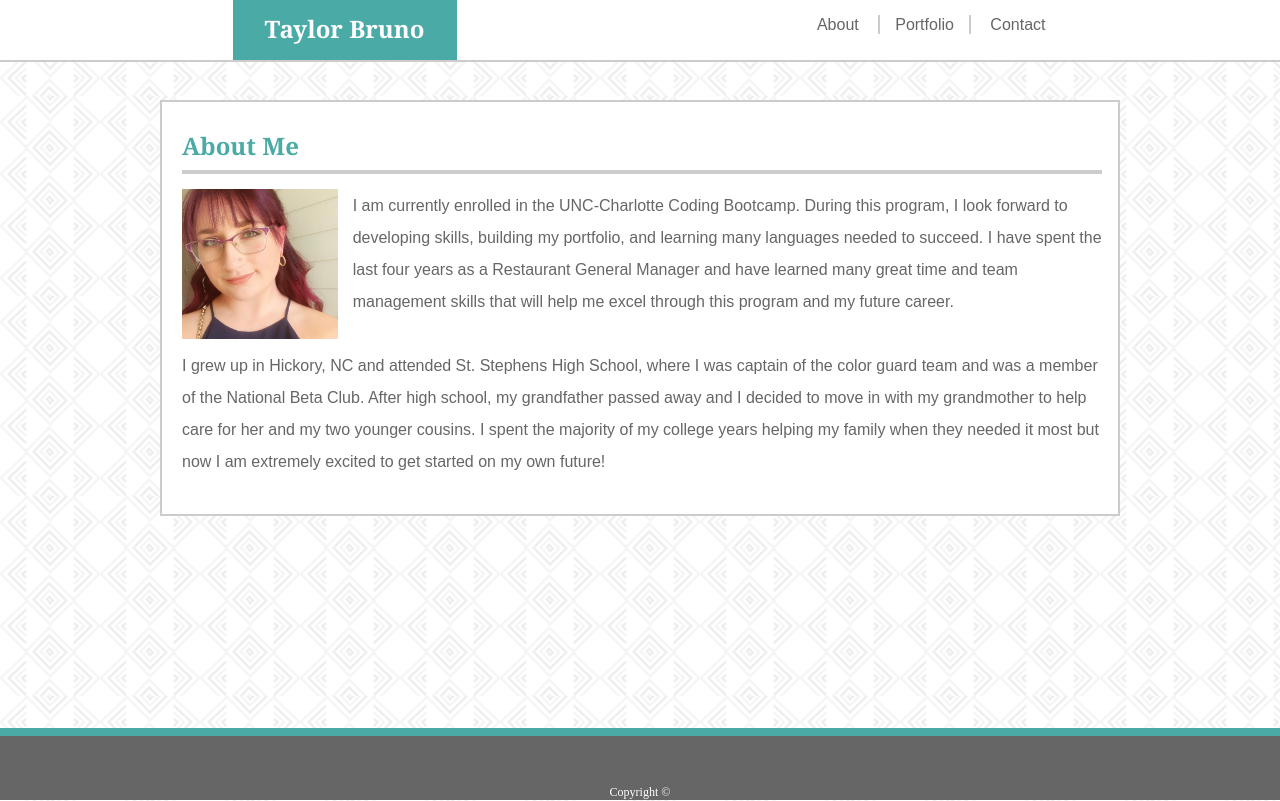
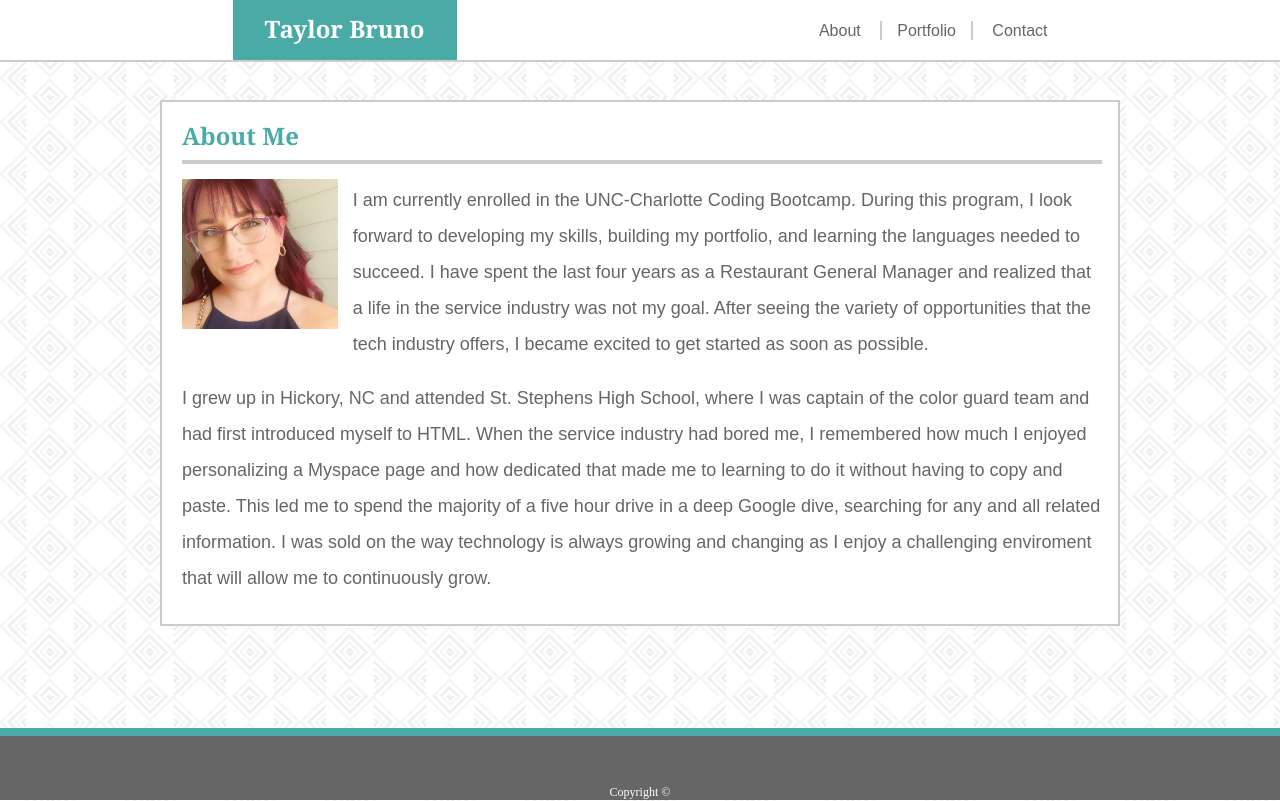
Before and after one commit to taylormbruno/taylormbruno.github.io, a plain HTML site: page index.html in a window 1280 px wide. Drawn offline with Linux system fonts and the light colour scheme.

Commit message:
Final commit

```diff
--- a/assets/css/style.css
+++ b/assets/css/style.css
@@ -1,3 +1,4 @@
+/* Background image */
 body {
     background: url("../images/greek-vase.png");
     background-repeat: repeat;
@@ -5,6 +6,7 @@ body {
     height: 100%;
 }
 
+/* Header Bar */
 .header {
     background: #ffffff;
     border-bottom: 2px solid #cccccc;
@@ -16,23 +18,20 @@ body {
     z-index: 3;
 }
 
-.fullWrap {
-    margin: 0 auto;
-    width:960px;
-    height:40px;
-}
-
 .sidebar {
-    text-align: center;
+    text-align: left;
     position: fixed;
-    top: 0px;
-    right: 234.5px;
+    top: 22px;
+    right: 232.5px;
     z-index: 5;
-    margin-left: 30px;
+    margin: 0px auto;
+    font-family: 'Arial', 'Helvetuca Neue', Helvetica, sans-serif;
+    color: #666666;
+    font-size: 16px;
 }
 
 #headLtSide #headMid #headRtSide {
-    margin: 0 auto;
+    margin: 0px auto;
     text-align: center;
     margin-top: 10px;
 }
@@ -60,17 +59,20 @@ h2 {
     height: 45px;
     width: 200px;
     position: fixed;
-    margin: 0px 30px 0px 0px;
+    margin: 0px auto;
     top: 0px;
     left: 232.5px;
-    float:left;
+    /* float:left; */ */
     z-index: 4;
 }
+
+/* Body Section */
 .wrapper {
     height: calc(100vh - 71px);
     overflow: auto;
     clear: both;
 }
+
 .page {
     width: 956px;
     background: #ffffff;
@@ -79,7 +81,17 @@ h2 {
     position: relative;
     top: 100px;
     left: 232.5;
+}
 
+.content {
+    width: 920px;
+    margin: 0 auto;
+    line-height: 2;
+    font-size: 16px;
+    padding: 10px 20px 10px 20px;
+    position: relative;
+    top: 0px;
+    left: 0px;
 }
 
 h3 {
@@ -90,19 +102,11 @@ h3 {
     margin: 0 auto;
 }
 
-p {
+/* Applicable to index.html */
+.about {
     font-family: 'Arial', 'Helvetuca Neue', Helvetica, sans-serif;
     color: #666666;
-}
-.content {
-    width: 920px;
-    margin: 0 auto;
-    line-height: 2;
-    font-size: 16px;
-    padding: 20px;
-    position: relative;
-    top: 0px;
-    left: 0px;
+    font-size: 18px;
 }
 
 .photo {
@@ -110,6 +114,8 @@ p {
     float: left;
     padding: 15px 15px 5px 0px;
 }
+
+/* Footer */
 footer {
     width: 100%;
     border-top: 8px solid #4aaaa5;
@@ -120,10 +126,10 @@ footer {
     padding-top: 50px;
     position: sticky;
     bottom: 0px;
-    min-height: calc(100vh - 889px);
-
+    /* min-height: calc(100vh - 889px); */
 }
 
+/* Link states */
 a:link {
     color: #666666;
     text-decoration: none;
@@ -144,6 +150,7 @@ a:active {
     text-decoration: none;
   }
 
+  /* Applicable to contact.html */
 input {
     width: 100%;
     height: 25px;
@@ -168,6 +175,7 @@ form {
     height: 30px;
 }
 
+/* Applicable to portfolio.html */
 .portContainer {
     position: relative;
     display: inline-block;
--- a/index.html
+++ b/index.html
@@ -1,42 +1,43 @@
 <!DOCTYPE html>
-<html>
+<html lang="en-us">
     <head>
         <meta charset="UTF-8">
         <title>Taylor Bruno</title>
+        <!-- Link to normalize sheet from HTML5 Boiler plate -->
         <link rel="stylesheet" href="assets/css/normalize.css">
         <link rel="stylesheet" href="assets/css/style.css">
-        <meta name="viewport" content="width=device-width, initial-scale=1.0">
     </head>
 
     <body>
+        <!-- Header Bar -->
         <div class="header">
-            <div class="fullWrap">
             <h2>Taylor Bruno</h2>
             <p class="sidebar">
                 <a href="index.html" id="headLtSide">About</a>
                 <a href="portfolio.html" id="headMid">Portfolio</a>
                 <a href="contact.html" id="headRtSide">Contact</a>
             </p>
-            </div>
         </div>
+        <!-- Body Section -->
         <div class="wrapper">
+            <!-- Body Section with border -->
             <div class="page">
+                <!-- Content inside border -->
                 <div class="content">
                     <h3>About Me</h3>
 
                     <img src="assets/images/hw-photo.jpg" alt="me" class="photo">
 
-                    <p>I am currently enrolled in the UNC-Charlotte Coding Bootcamp. During this program, I look forward to developing skills, building my portfolio, and learning many languages needed to succeed. I have spent the last four years as a Restaurant General Manager and have learned many great time and team management skills that will help me excel through this program and my future career.
-                        <br><br>
-                        I grew up in Hickory, NC and attended St. Stephens High School, where I was captain of the color guard team and was a member of the National Beta Club. After high school, my grandfather passed away and I decided to move in with my grandmother to help care for her and my two younger cousins. I spent the majority of my college years helping my family when they needed it most but now I am extremely excited to get started on my own future!
+                    <p class="about">I am currently enrolled in the UNC-Charlotte Coding Bootcamp. During this program, I look forward to developing my skills, building my portfolio, and learning the languages needed to succeed. I have spent the last four years as a Restaurant General Manager and realized that a life in the service industry was not my goal. After seeing the variety of opportunities that the tech industry offers, I became excited to get started as soon as possible.
+                    </p>
+                    <p class="about">I grew up in Hickory, NC and attended St. Stephens High School, where I was captain of the color guard team and had first introduced myself to HTML. When the service industry had bored me, I remembered how much I enjoyed personalizing a Myspace page and how dedicated that made me to learning to do it without having to copy and paste. This led me to spend the majority of a five hour drive in a deep Google dive, searching for any and all related information. I was sold on the way technology is always growing and changing as I enjoy a challenging enviroment that will allow me to continuously grow.
                     </p>
                 </div>
             </div>
         </div>
-
+        <!-- Footer -->
         <footer>
             Copyright &copy;
         </footer>
-        </div>
     </body>
 </html>
```
Also changed, not shown: contact.html (+6 -0 lines), portfolio.html (+7 -1 lines).
